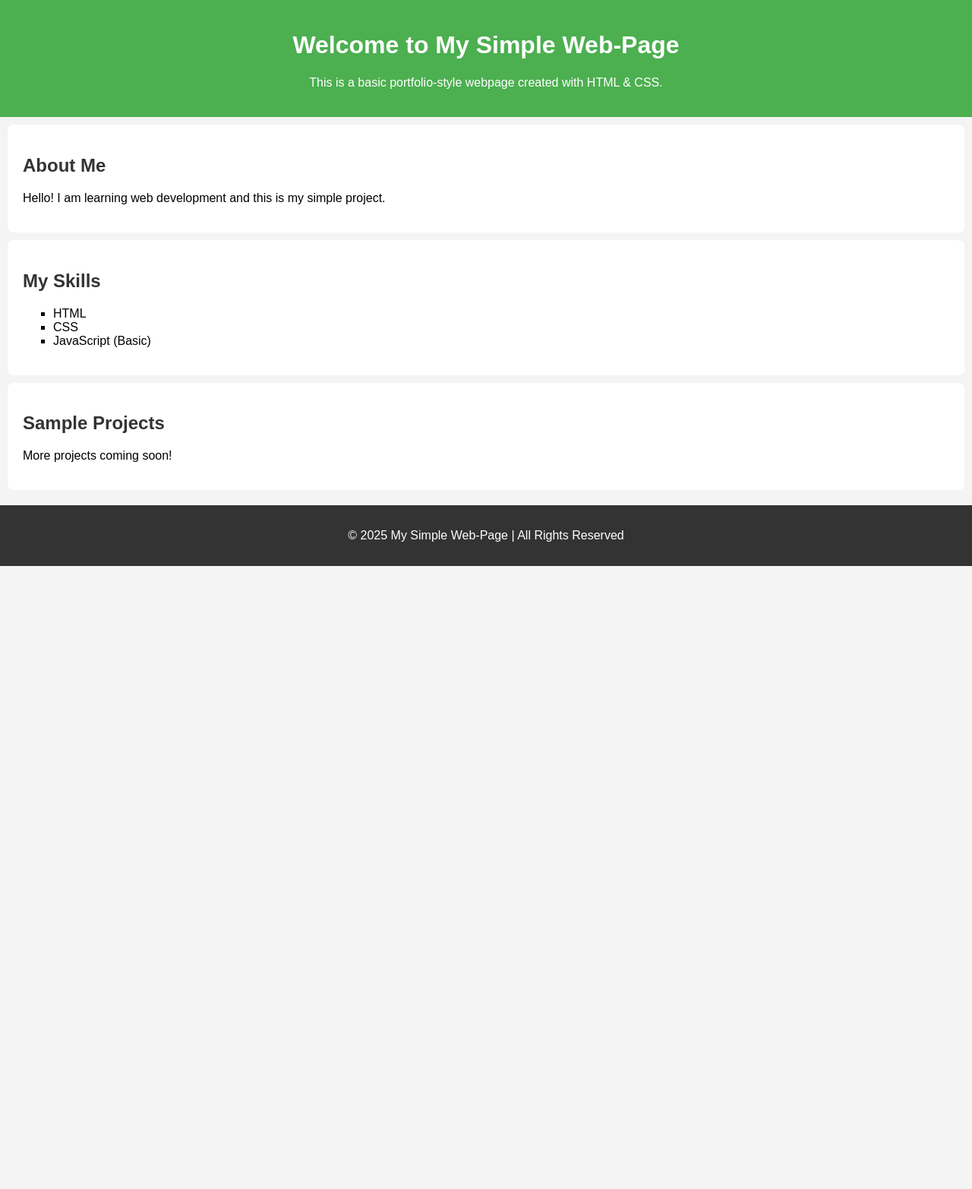
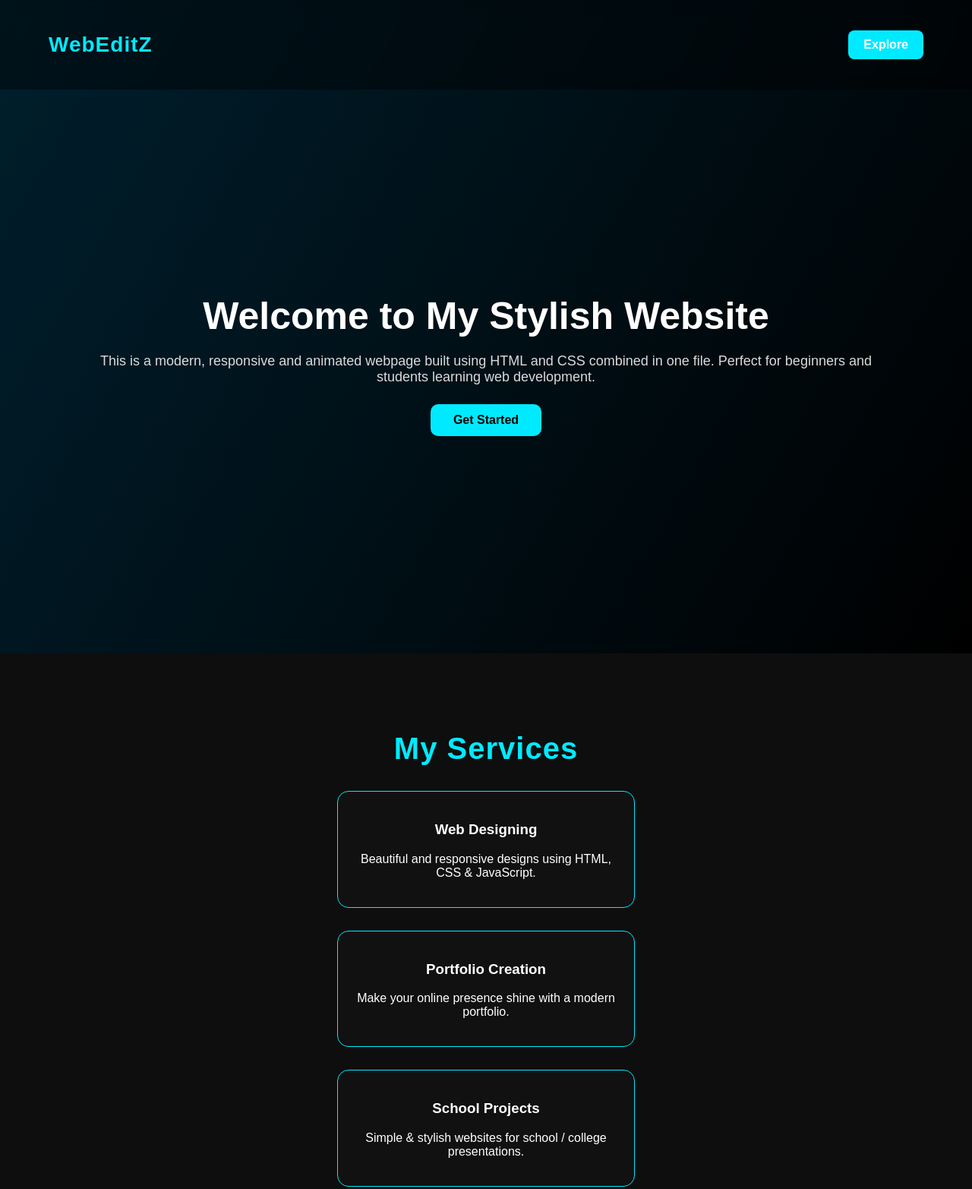
Before and after one commit to abdulrehman9010/Web-editz-, a plain HTML site: page index.html in a window 1280 px wide. Shown: the top 1565 px of the page at 76% size. Before the commit the page ends 800 px from the top, so only its background shows below. Drawn offline with Linux system fonts and the light colour scheme.

Commit message:
Revamp index.html with new styles and content
Updated the title and added global styles, hero section, services section, and footer content.

```diff
--- a/index.html
+++ b/index.html
@@ -3,38 +3,190 @@
 <head>
     <meta charset="UTF-8">
     <meta name="viewport" content="width=device-width, initial-scale=1.0">
-    <title>Simple Web-Page</title>
-    <link rel="stylesheet" href="style.css">
+    <title>My Stylish Website</title>
+
+    <style>
+        /* ==== Global Styles ==== */
+        body {
+            margin: 0;
+            font-family: 'Poppins', sans-serif;
+            background: #0d0d0d;
+            color: #fff;
+        }
+
+        header {
+            width: 100%;
+            padding: 20px 0;
+            background: rgba(0,0,0,0.4);
+            backdrop-filter: blur(10px);
+            position: fixed;
+            top: 0;
+            z-index: 1000;
+        }
+
+        nav {
+            width: 90%;
+            margin: auto;
+            display: flex;
+            justify-content: space-between;
+            align-items: center;
+        }
+
+        nav h1 {
+            font-size: 28px;
+            color: #00eaff;
+            font-weight: 700;
+            letter-spacing: 1px;
+        }
+
+        nav a {
+            padding: 10px 20px;
+            text-decoration: none;
+            color: #fff;
+            background: #00eaff;
+            border-radius: 8px;
+            font-weight: bold;
+        }
+
+        /* ==== Hero Section ==== */
+        .hero {
+            height: 100vh;
+            display: flex;
+            justify-content: center;
+            align-items: center;
+            text-align: center;
+            background: linear-gradient(120deg, #001f2d, #000);
+            padding-top: 60px;
+        }
+
+        .hero h2 {
+            font-size: 50px;
+            font-weight: 700;
+            margin-bottom: 20px;
+            animation: fadeInUp 1.5s;
+        }
+
+        .hero p {
+            font-size: 18px;
+            width: 80%;
+            margin: auto;
+            opacity: 0.85;
+            animation: fadeInUp 2s;
+        }
+
+        /* ==== Button ==== */
+        .btn {
+            margin-top: 25px;
+            padding: 12px 30px;
+            background: #00eaff;
+            color: #000;
+            border-radius: 10px;
+            font-weight: 600;
+            text-decoration: none;
+            display: inline-block;
+            transition: 0.3s;
+        }
+
+        .btn:hover {
+            background: #00c7d8;
+            transform: translateY(-3px);
+        }
+
+        /* ==== Services Section ==== */
+        .services {
+            padding: 70px 20px;
+            background: #0e0e0e;
+        }
+
+        .services h2 {
+            text-align: center;
+            font-size: 40px;
+            color: #00eaff;
+            letter-spacing: 1px;
+        }
+
+        .service-box {
+            margin: 30px auto;
+            padding: 20px;
+            width: 90%;
+            max-width: 350px;
+            background: #111;
+            border-radius: 15px;
+            text-align: center;
+            border: 1px solid #00eaff;
+            transition: 0.3s;
+        }
+
+        .service-box:hover {
+            transform: scale(1.07);
+            background: #00141c;
+        }
+
+        /* ==== Footer ==== */
+        footer {
+            padding: 20px;
+            text-align: center;
+            background: #000;
+            border-top: 1px solid #00eaff;
+        }
+
+        /* ==== Animations ==== */
+        @keyframes fadeInUp {
+            from {
+                opacity: 0;
+                transform: translateY(20px);
+            }
+            to {
+                opacity: 1;
+                transform: translateY(0);
+            }
+        }
+    </style>
 </head>
+
 <body>
 
+    <!-- Header -->
     <header>
-        <h1>Welcome to My Simple Web-Page</h1>
-        <p>This is a basic portfolio-style webpage created with HTML & CSS.</p>
+        <nav>
+            <h1>WebEditZ</h1>
+            <a href="#services">Explore</a>
+        </nav>
     </header>
 
-    <section class="about">
-        <h2>About Me</h2>
-        <p>Hello! I am learning web development and this is my simple project.</p>
+    <!-- Hero Section -->
+    <section class="hero">
+        <div>
+            <h2>Welcome to My Stylish Website</h2>
+            <p>This is a modern, responsive and animated webpage built using HTML and CSS combined in one file. Perfect for beginners and students learning web development.</p>
+            <a class="btn" href="#services">Get Started</a>
+        </div>
     </section>
 
-    <section class="skills">
-        <h2>My Skills</h2>
-        <ul>
-            <li>HTML</li>
-            <li>CSS</li>
-            <li>JavaScript (Basic)</li>
-        </ul>
+    <!-- Services Section -->
+    <section class="services" id="services">
+        <h2>My Services</h2>
+
+        <div class="service-box">
+            <h3>Web Designing</h3>
+            <p>Beautiful and responsive designs using HTML, CSS & JavaScript.</p>
+        </div>
+
+        <div class="service-box">
+            <h3>Portfolio Creation</h3>
+            <p>Make your online presence shine with a modern portfolio.</p>
+        </div>
+
+        <div class="service-box">
+            <h3>School Projects</h3>
+            <p>Simple & stylish websites for school / college presentations.</p>
+        </div>
     </section>
 
-    <section class="projects">
-        <h2>Sample Projects</h2>
-        <p>More projects coming soon!</p>
-    </section>
-
+    <!-- Footer -->
     <footer>
-        <p>© 2025 My Simple Web-Page | All Rights Reserved</p>
+        © 2025 WebEditZ | Designed by You 🚀
     </footer>
 
 </body>
-  </html>
+</html>
```
